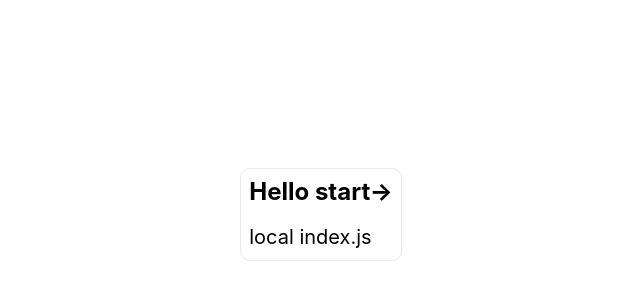
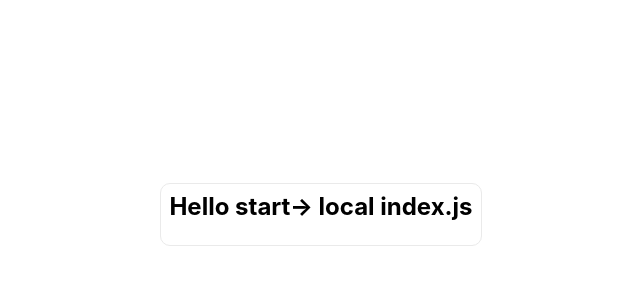
Before and after one commit to ZnakZorro/nextjs-zz1, a Next.js app: page /zorro in a window 1280 px wide. Shown: the part 188-488 px from the top of the page, without its empty margins (319-959 px from the left). Built offline with nearby package versions, Linux system fonts and the light colour scheme.

Commit message:
1 file modified

```diff
--- a/pages/zorro.js
+++ b/pages/zorro.js
@@ -12,8 +12,8 @@ export default function Home() {
 
       <div className={styles.grid}>
           <a href="/" className={styles.card}>
-            <h3>Hello start&rarr;</h3>
-            <p>local index.js</p>
+            <h3>Hello start&rarr;
+            local index.js</h3>
           </a>
       </div>
 
```
